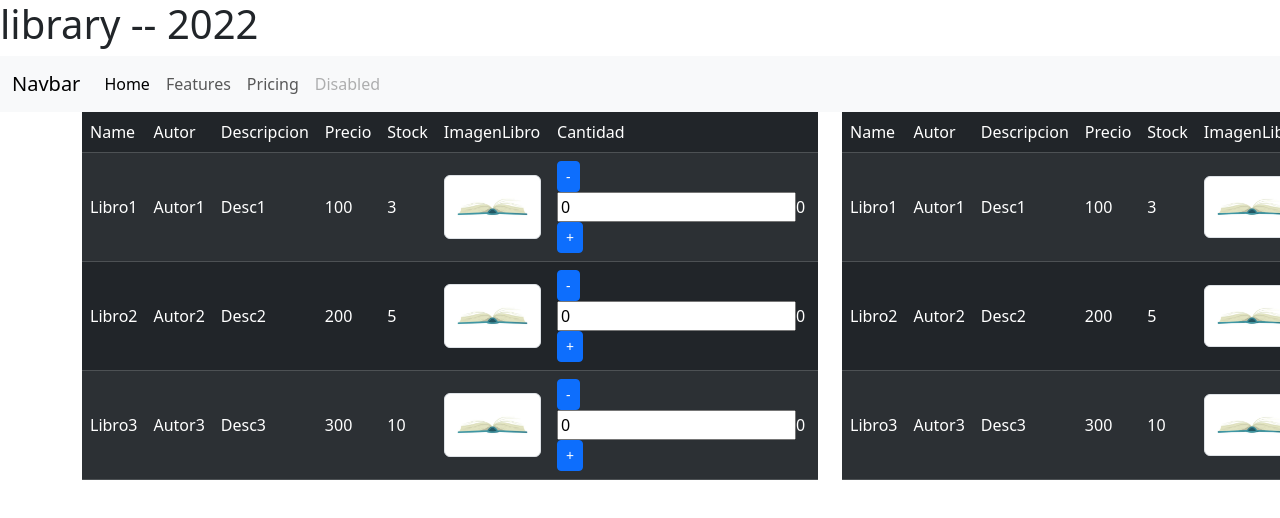
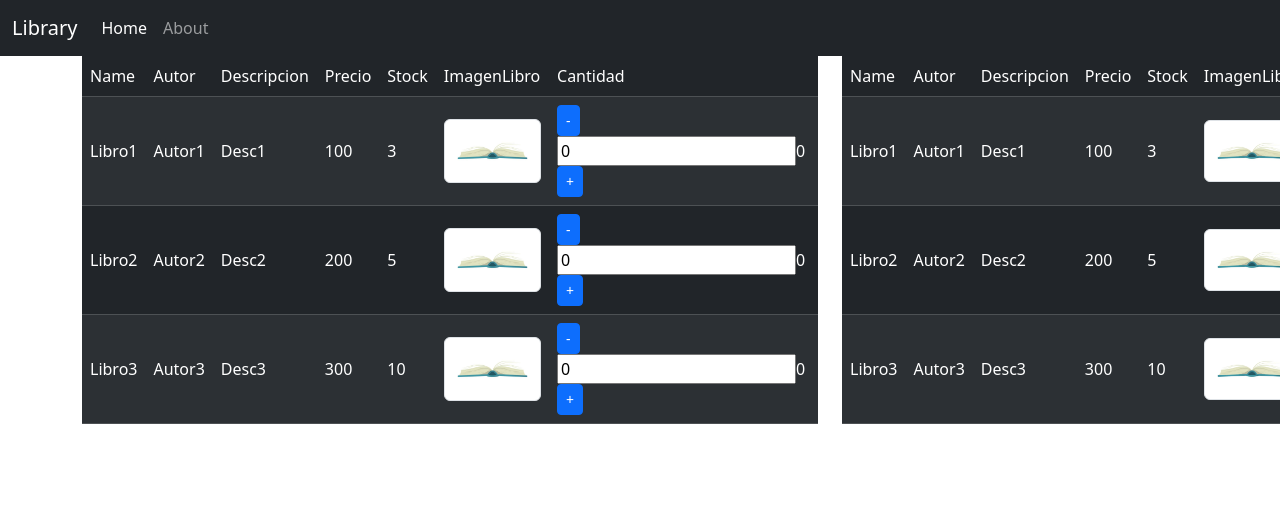
Before and after one commit to ElPrafe/libraryAngular, an Angular app: page /books in a window 1280 px wide. Before the commit this address led to /. Shown: the top 518 px of the page. Built offline with nearby package versions, Linux system fonts and the light colour scheme.

Commit message:
Añadido sistema de ruteo

```diff
--- a/src/app/app-routing.module.ts
+++ b/src/app/app-routing.module.ts
@@ -1,7 +1,23 @@
 import { NgModule } from '@angular/core';
 import { RouterModule, Routes } from '@angular/router';
+import { LibraryAboutComponent } from './library-about/library-about.component';
+import { LibraryBooksComponent } from './library-books/library-books.component';
 
-const routes: Routes = [];
+const routes: Routes = [
+  {
+    path:'',
+    redirectTo:'books',
+    pathMatch: 'full'
+  },
+  {
+    path: 'books',
+    component:LibraryBooksComponent
+  },
+  {
+    path: 'about',
+    component:LibraryAboutComponent
+  }
+];
 
 @NgModule({
   imports: [RouterModule.forRoot(routes)],
--- a/src/app/app.component.html
+++ b/src/app/app.component.html
@@ -1,28 +1,22 @@
-<h1>{{title}} -- {{year}}</h1>
-<nav class="navbar navbar-expand-lg navbar-light bg-light">
+<!--<h1>{{title}} -- {{year}}</h1>-->
+<nav class="navbar navbar-expand-lg navbar-dark bg-dark">
     <div class="container-fluid">
-      <a class="navbar-brand" href="#">Navbar</a>
+      <a class="navbar-brand" [routerLink]="['/']">Library</a>
       <button class="navbar-toggler" type="button" data-bs-toggle="collapse" data-bs-target="#navbarNav" aria-controls="navbarNav" aria-expanded="false" aria-label="Toggle navigation">
         <span class="navbar-toggler-icon"></span>
       </button>
       <div class="collapse navbar-collapse" id="navbarNav">
         <ul class="navbar-nav">
           <li class="nav-item">
-            <a class="nav-link active" aria-current="page" href="#">Home</a>
+            <a class="nav-link active" aria-current="page" [routerLink]="['/']">Home</a>
           </li>
           <li class="nav-item">
-            <a class="nav-link" href="#">Features</a>
-          </li>
-          <li class="nav-item">
-            <a class="nav-link" href="#">Pricing</a>
-          </li>
-          <li class="nav-item">
-            <a class="nav-link disabled" href="#" tabindex="-1" aria-disabled="true">Disabled</a>
+            <a class="nav-link" [routerLink]="['/about']">About</a>
           </li>
         </ul>
       </div>
     </div>
   </nav>
 <div class="container">
-    <app-library-books></app-library-books>
+    <router-outlet></router-outlet>
 </div>
```
